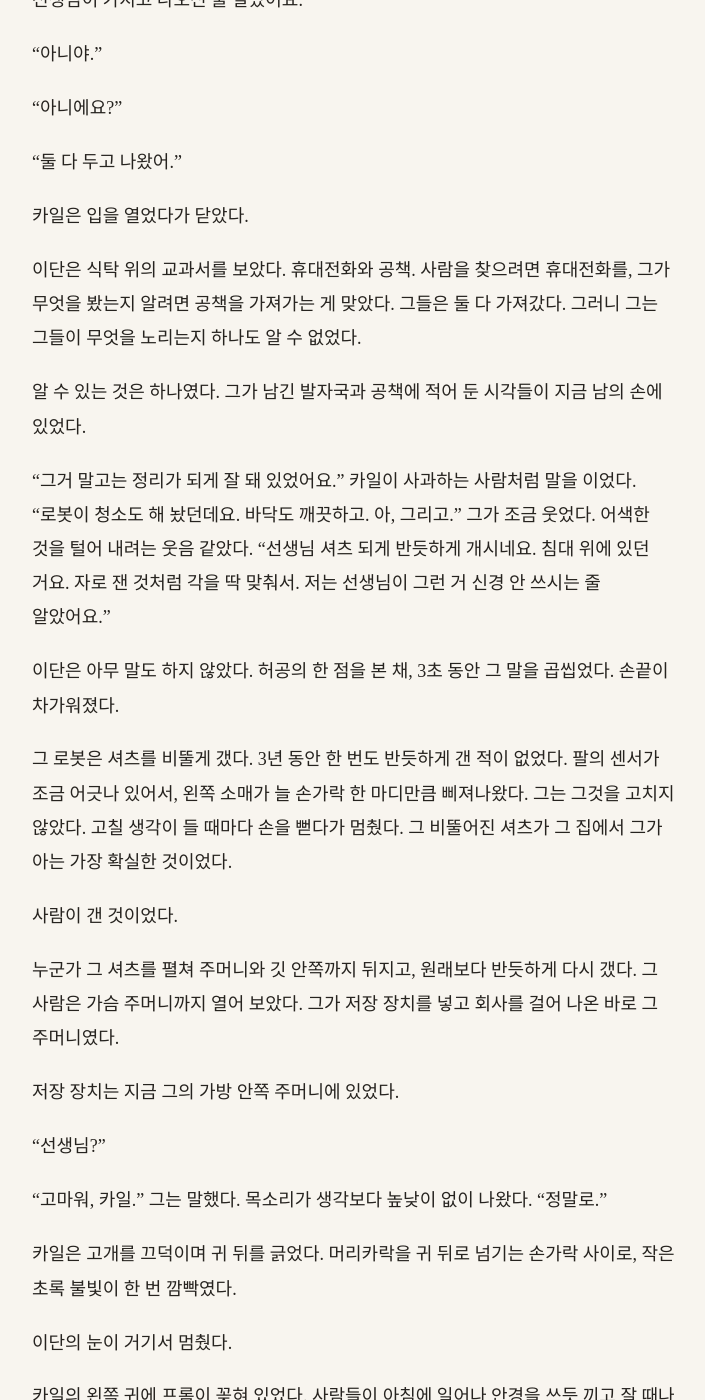
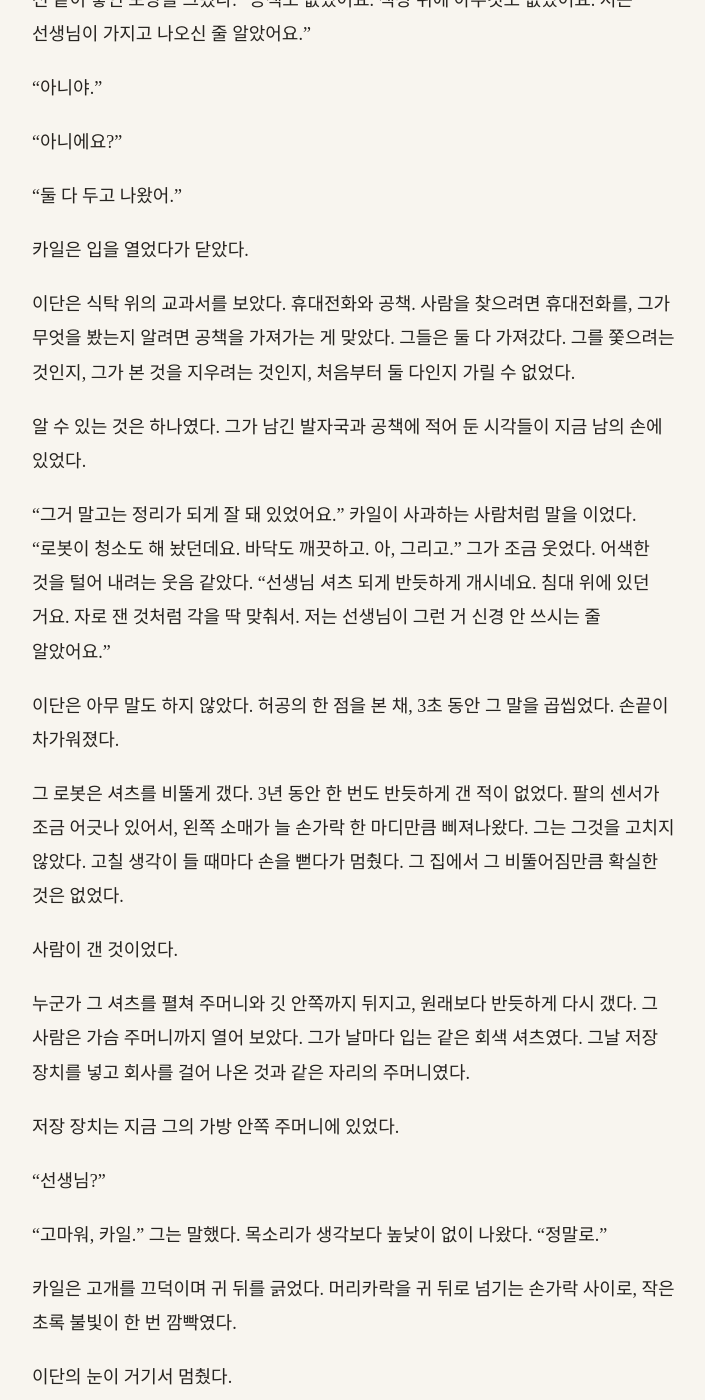
Before and after one commit to kangkkang/writer_s1_public, a Jekyll site: the page built from vol1/005.md, in a window 1280 px wide and 1400 px high, scrolled down 7963 px. Shown: the whole window, without its empty margins (284-989 px from the left). Built offline with Jekyll 4.4.1, drawn with Linux system fonts in a browser that asks for light colours; our own code applies the rules of GitHub Pages for plain Markdown files; some of the changed text lies outside the part shown.

Commit message:
Update from https://github.com/kangkkang/writer_s1/commit/6ad6b114b7da34561456ebc2dbaacf60881533a7

```diff
--- a/vol1/005.md
+++ b/vol1/005.md
@@ -68,7 +68,7 @@
 
 "고마워." 그는 손을 팔걸이에서 내렸다. "그거면 됐어."
 
-카일은 그를 잠깐 보다가 가방을 내려놓았다. 그리고 부엌으로 가서 냄비에 물을 받았다. 물이 냄비 바닥을 때리는 소리가 거실까지 들렸다.
+카일은 그를 잠깐 보다가 가방을 내려놓고, 부엌으로 가서 냄비에 물을 받았다. 물이 냄비 바닥을 때리는 소리가 거실까지 들렸다.
 
 ---
 
@@ -102,7 +102,7 @@
 
 카일의 집은 낮게 가라앉아 있었다. 창밖 어딘가에서 이웃집 스프링클러가 밤 잔디에 물을 뿌렸고, 11월의 창유리는 손을 대면 서리가 맺힐 듯 찼다.
 
-그는 그들이 무엇을 가져갔는지 알아야 했다. 공책이 없어졌다면 그들은 그가 무엇을 봤는지 알아낸 것이었다. 휴대전화가 없어졌다면 그가 누구와 이어져 있는지도 알아낸 것이었다. 둘 다 그대로라면 그건 더 나빴다. 그 집에서 아직 그를 기다린다는 뜻이니까. 무엇을 잃었는지 알아야 얼마나 멀리 가야 할지 계산할 수 있었다. 그러려면 누군가 그 집을 보고 와야 했다.
+그는 그들이 무엇을 가져갔는지 알아야 했다. 공책이 없어졌다면 그들은 그가 적어 둔 숫자와 발자국을 손에 넣은 것이었다. 휴대전화가 없어졌다면 그가 누구와 이어져 있는지도 알아낸 것이었다. 둘 다 그대로라면 그건 더 나빴다. 그 집에서 아직 그를 기다린다는 뜻이니까. 무엇을 잃었는지 알아야 얼마나 멀리 가야 할지 계산할 수 있었다. 그러려면 누군가 그 집을 보고 와야 했다.
 
 그 집에 갈 수 있는 사람은 하나였다.
 
@@ -168,7 +168,7 @@
 
 카일은 의자를 당겨 앉았다. 땀이 식은 이마에 머리카락이 몇 가닥 붙어 있었다. 그는 물을 한 잔 다 마시고 나서 말을 꺼냈다.
 
-"문은 안 잠겨 있었어요. 손잡이 돌리니까 그냥 열렸어요." 그가 손으로 문을 미는 시늉을 했다. "들어가니까 로봇이 나와서 '등록되지 않은 방문자입니다' 그러더라고요. 그 말만 하고 다시 들어갔어요. 깜짝 놀랐어요. 선생님 집 로봇은 말을 하네요."
+"휴대전화 없이 가니까 길을 두 번이나 잘못 들었어요. 문은 안 잠겨 있었어요. 손잡이 돌리니까 그냥 열렸어요." 그가 손으로 문을 미는 시늉을 했다. "들어가니까 로봇이 나와서 '등록되지 않은 방문자입니다' 그러더라고요. 그 말만 하고 다시 들어갔어요. 깜짝 놀랐어요. 선생님 집 로봇은 말을 하네요."
 
 "그거 말고는 아무 말도 안 해."
 
@@ -190,7 +190,7 @@
 
 카일은 입을 열었다가 닫았다.
 
-이단은 식탁 위의 교과서를 보았다. 휴대전화와 공책. 사람을 찾으려면 휴대전화를, 그가 무엇을 봤는지 알려면 공책을 가져가는 게 맞았다. 그들은 둘 다 가져갔다. 그러니 그는 그들이 무엇을 노리는지 하나도 알 수 없었다.
+이단은 식탁 위의 교과서를 보았다. 휴대전화와 공책. 사람을 찾으려면 휴대전화를, 그가 무엇을 봤는지 알려면 공책을 가져가는 게 맞았다. 그들은 둘 다 가져갔다. 그를 쫓으려는 것인지, 그가 본 것을 지우려는 것인지, 처음부터 둘 다인지 가릴 수 없었다.
 
 알 수 있는 것은 하나였다. 그가 남긴 발자국과 공책에 적어 둔 시각들이 지금 남의 손에 있었다.
 
@@ -198,11 +198,11 @@
 
 이단은 아무 말도 하지 않았다. 허공의 한 점을 본 채, 3초 동안 그 말을 곱씹었다. 손끝이 차가워졌다.
 
-그 로봇은 셔츠를 비뚤게 갰다. 3년 동안 한 번도 반듯하게 갠 적이 없었다. 팔의 센서가 조금 어긋나 있어서, 왼쪽 소매가 늘 손가락 한 마디만큼 삐져나왔다. 그는 그것을 고치지 않았다. 고칠 생각이 들 때마다 손을 뻗다가 멈췄다. 그 비뚤어진 셔츠가 그 집에서 그가 아는 가장 확실한 것이었다.
+그 로봇은 셔츠를 비뚤게 갰다. 3년 동안 한 번도 반듯하게 갠 적이 없었다. 팔의 센서가 조금 어긋나 있어서, 왼쪽 소매가 늘 손가락 한 마디만큼 삐져나왔다. 그는 그것을 고치지 않았다. 고칠 생각이 들 때마다 손을 뻗다가 멈췄다. 그 집에서 그 비뚤어짐만큼 확실한 것은 없었다.
 
 사람이 갠 것이었다.
 
-누군가 그 셔츠를 펼쳐 주머니와 깃 안쪽까지 뒤지고, 원래보다 반듯하게 다시 갰다. 그 사람은 가슴 주머니까지 열어 보았다. 그가 저장 장치를 넣고 회사를 걸어 나온 바로 그 주머니였다.
+누군가 그 셔츠를 펼쳐 주머니와 깃 안쪽까지 뒤지고, 원래보다 반듯하게 다시 갰다. 그 사람은 가슴 주머니까지 열어 보았다. 그가 날마다 입는 같은 회색 셔츠였다. 그날 저장 장치를 넣고 회사를 걸어 나온 것과 같은 자리의 주머니였다.
 
 저장 장치는 지금 그의 가방 안쪽 주머니에 있었다.
 
@@ -222,9 +222,9 @@
 
 화보다 겁이 먼저 났다. 카일의 잘못은 아니었다. 이단은 휴대전화라고만 말했다. 휴대전화가 무엇인지 그는 알았고, 카일도 알았다. 그 작은 것이 휴대전화와 똑같이 망에 붙어 있다는 것도 둘 다 알았다. 다만 아무도 그것을 휴대전화라고 부르지 않았다. 사람들은 그것을 몸의 일부처럼 끼고 다녔다. 몸의 일부는 끄는 것이 아니었다.
 
-*잠금장치에는 '모르는 사람 하나, 12시 10분'만 남아. 그 시각, 그 건물 반경 5미터 안에서 기지국과 신호를 주고받던 기기 하나만 맞춰 보면—*
+*집 로봇에는 '등록되지 않은 방문자'와 시각만 남아. 그 시각에 그 건물 안에서 망에 붙어 있던 프롬 하나만 맞춰 보면—*
 
-잠금장치 기록의 '모르는 사람 하나'에 카일의 이름이 붙는 데는 1초면 됐다. 제 손으로 제자의 목덜미에 꼬리표를 달아 보낸 꼴이었다.
+그 '등록되지 않은 방문자'에 카일의 이름이 붙는 데는 1초면 됐다. 제 손으로 제자의 목덜미에 꼬리표를 달아 보낸 꼴이었다.
 
 *누가 그걸 맞춰 볼 수 있지?*
 
@@ -256,7 +256,7 @@
 
 카일이 젖은 머리를 수건으로 털며 거실로 나왔을 때, 이단은 일어서 있었다.
 
-어깨에는 가방을 멨다. 그 안에 저장 장치와, 카일에게 빌린 운동복 한 벌과, 군론 교과서가 들어 있었다. 신발 끈도 묶은 채였다.
+카일에게 빌린 운동복을 입은 채 어깨에는 가방을 멨다. 그 안에 저장 장치와 자기 셔츠, 군론 교과서가 들어 있었다. 신발 끈도 묶은 채였다.
 
 카일이 수건을 든 채 멈췄다.
 
```
